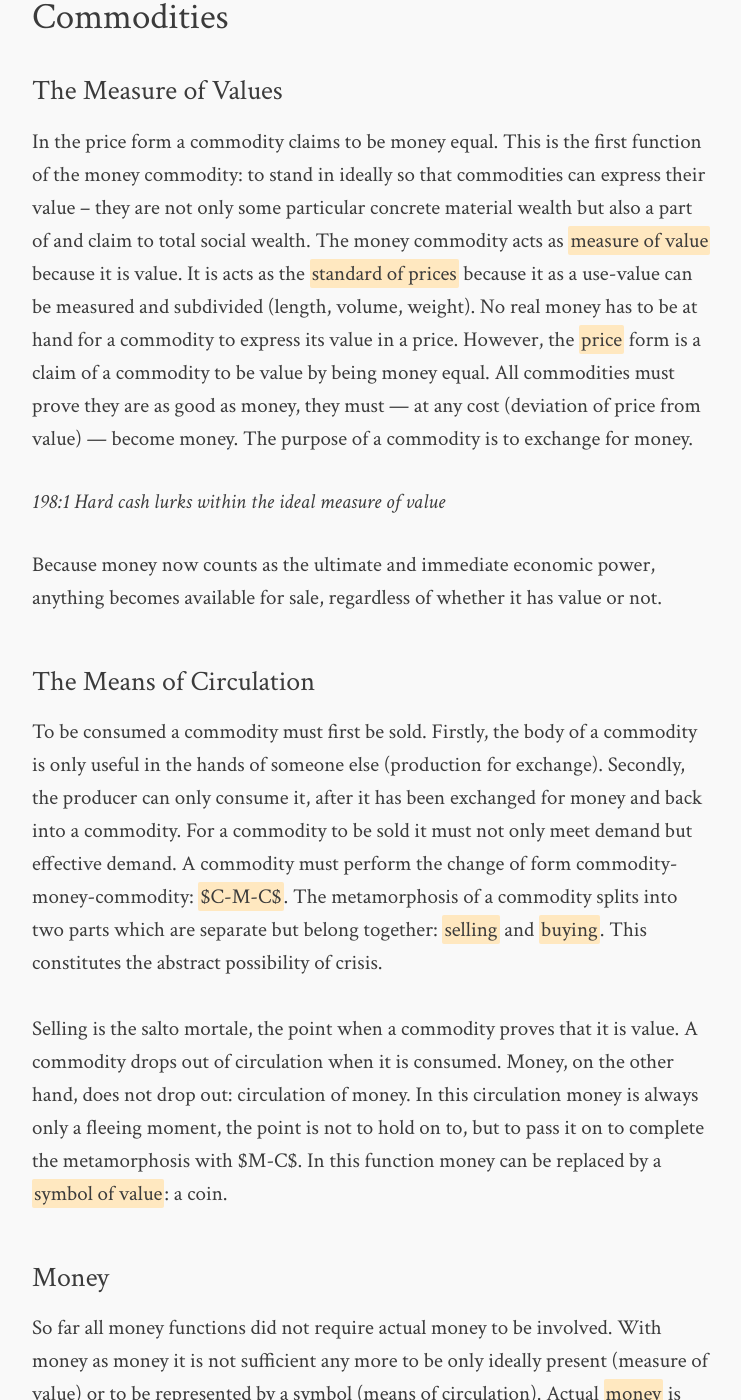
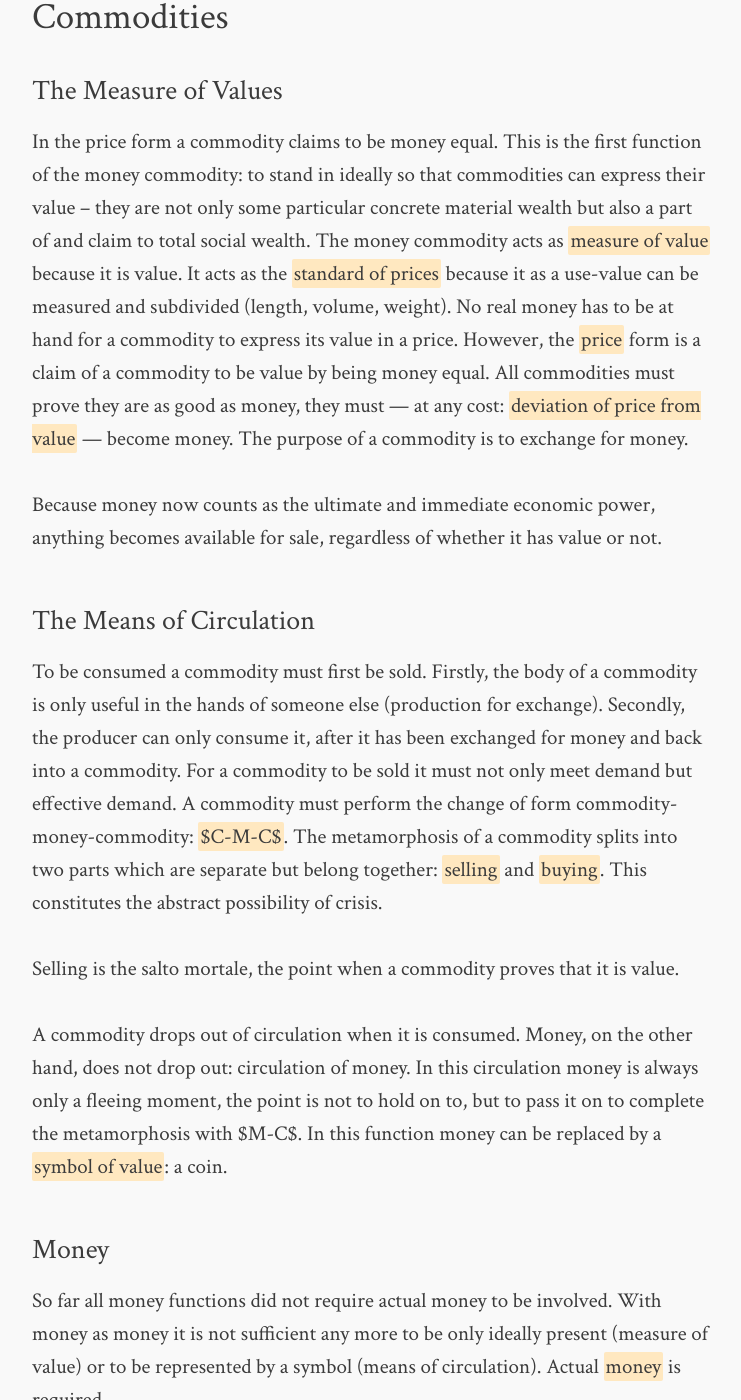
Before and after one commit to readingcapital/readingcapital.github.io, a Jekyll site: the page built from volume-1/index.md, in a window 1280 px wide and 1400 px high, scrolled down 3728 px. Shown: the whole window, without its empty margins (268-1009 px from the left). Built offline with Jekyll 4.4.1, drawn with Linux system fonts in a browser that asks for light colours; comment, search, counter and statistics services are not loaded; some of the changed text lies outside the part shown.

Commit message:
revised volume 1 summary, small fixes

```diff
--- a/volume-1/index.md
+++ b/volume-1/index.md
@@ -53,11 +53,11 @@
 *complicated labour* is performed (as opposed to *simple labour*). The labour
 there counts as multiplied labour of other branches of industry.
 
-The *productivity of labour* measure how many use-values per time are produced;
+The *productivity of labour* measures how many use-values per time are produced;
 it is a determination of concrete labour. Increasing productivity on a social
 level has no effect on the amount of value produced in, say, one hour. Instead,
-the same value is distributed over more products. However, since *socially
-necessary labour-time* determines value, anyone producing faster than average
+the same value is distributed over more products. However, since socially
+necessary labour-time determines value, anyone producing faster than average
 stands to gain: she can demand the equivalent of, say, 1 hour worth of abstract
 labour for, say, $½$ labour-time actually expended (assuming simple labour). On
 the one hand, more labour means more value. On the other hand, less labour
@@ -112,15 +112,13 @@
 function of the money commodity: to stand in ideally so that commodities can
 express their value – they are not only some particular concrete material wealth
 but also a part of and claim to total social wealth.  The money commodity acts
-as *measure of value* because it is value.  It is acts as the *standard of
+as *measure of value* because it is value.  It acts as the *standard of
 prices* because it as a use-value can be measured and subdivided (length,
 volume, weight).  No real money has to be at hand for a commodity to express its
 value in a price. However, the *price* form is a claim of a commodity to be
 value by being money equal. All commodities must prove they are as good as
-money, they must — at any cost (deviation of price from value) — become
+money, they must — at any cost: *deviation of price from value* — become
 money. The purpose of a commodity is to exchange for money.
-
-> 198:1 Hard cash lurks within the ideal measure of value
 
 Because money now counts as the ultimate and immediate economic power, anything
 becomes available for sale, regardless of whether it has value or not.
@@ -137,7 +135,9 @@
 *buying*. This constitutes the abstract possibility of crisis.
 
 Selling is the salto mortale, the point when a commodity proves that it is
-value.  A commodity drops out of circulation when it is consumed.  Money, on the
+value.
+
+A commodity drops out of circulation when it is consumed.  Money, on the
 other hand, does not drop out: circulation of money.  In this circulation money
 is always only a fleeing moment, the point is not to hold on to, but to pass it
 on to complete the metamorphosis with $M-C$.  In this function money can be
@@ -380,11 +380,7 @@
 Capital transcends its dependency on the quality of labour-powers working
 independently side-by-side by restructuring their activity in accordance with
 their function, their activities become proper partial operations in
-*manufacture*. This happens by either
-
-1. splitting up production processes into their steps or
-
-2. becoming independent of previous partial operations.
+*manufacture*.
 
 The specialisation attained in manufacture allow capital to reshape labour
 processes and tools.
```
Also changed, not shown: other parts of volume-1/index.md (+10 -10 lines).
